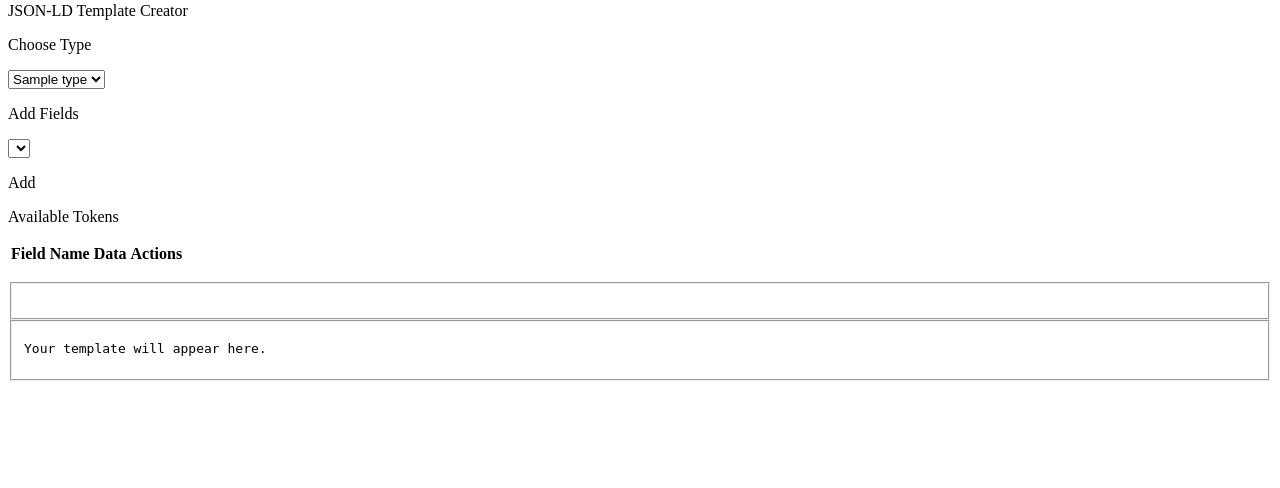
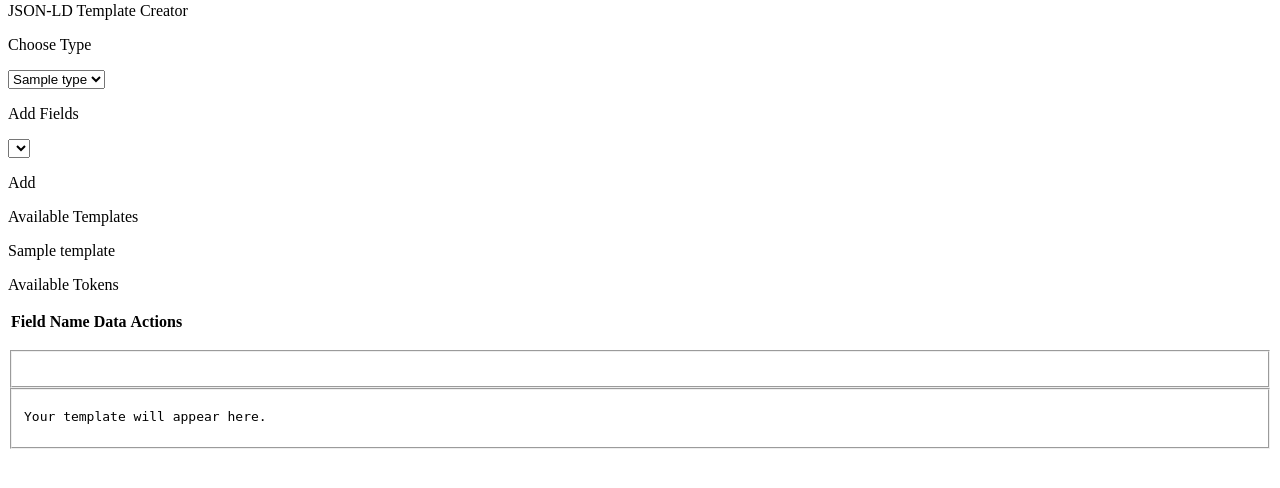
Before and after one commit to dougblackjr/ee-json-ld, a PHP site: template addon/json_ld/views/new.php in a window 1280 px wide. Shown: the part 146-634 px from the top of the page. Run offline with PHP 8.4, Linux system fonts and the light colour scheme; the template is opened without the code that fills it: most values are stand-ins (such as "Sample title", 1, 10 or a date in 2020); data that the repository does not hold is empty.

Commit message:
Template nesting

```diff
--- a/addon/json_ld/views/new.php
+++ b/addon/json_ld/views/new.php
@@ -41,6 +41,12 @@
 								?>
 
 								</select>
+							</div>
+						</div>
+					</div>
+					<div class="col-group">
+						<div class="col w-16">
+							<div class="type-doc">
 								<p class="doc-link"></p>
 							</div>
 						</div>
@@ -52,6 +58,22 @@
 								<select name="jsonld-fields" id="jsonld-fields">
 								</select>
 								<p><a class="btn" id="add-field-button">Add</a></p>
+							</div>
+						</div>
+					</div>
+					<div class="col-group">
+						<div class="col w-16">
+							<div class="template-farm">
+								<p class="title">Available Templates</p>
+								<div id="template-farm">
+									<?php
+										if (!empty($templates)) {
+											foreach ($templates as $template) {
+												echo "<a class='token-drag' draggable='true' ondragstart='dragTemplate(event)' data-id='".$template['id']."'><span class='fa fa-plus-circle'></span>".$template['template_name']."</a>";
+											}
+										}
+									?>
+								</div>
 							</div>
 						</div>
 					</div>
--- a/theme/json_ld/js/app.js
+++ b/theme/json_ld/js/app.js
@@ -7,7 +7,7 @@
 	// WHEN TYPE CHANGE, BUILD THE FORM
 	$( "#jsonld-type" ).change(function() {
 		// Show the pre div
-		$('.add-fields').show();
+		$('.add-fields, .token-farm, .template-farm, .type-doc').show();
 
 		// Blur
 		$('#jsonld-type').blur();
@@ -104,7 +104,7 @@
 			return this.value + '##token'+$token+'##';
 		});
 
-		$('#token-farm').append('<a class="token-drag fa fa-plus-circle" draggable="true" ondragstart="drag(event)">##token'+$token+'##</a>');
+		$('#token-farm').append('<a class="token-drag" draggable="true" ondragstart="drag(event)"><span class="fa fa-plus-circle"></span>##token'+$token+'##</a>');
 
 		$token++;
 
--- a/theme/json_ld/js/draganddrop.js
+++ b/theme/json_ld/js/draganddrop.js
@@ -6,8 +6,12 @@ function drag(ev) {
     ev.dataTransfer.setData("Text", ev.target.text);
 }
 
+function dragTemplate(ev) {
+    ev.dataTransfer.setData("Text", ev.target.dataset.id);
+}
+
 function drop(ev) {
     ev.preventDefault();
     var data = ev.dataTransfer.getData("Text");
-    ev.target.value = ev.target.value + data;
+    ev.target.value = ev.target.value + "##template"+data+"##";
 }
--- a/theme/json_ld/js/load_edit_form.js
+++ b/theme/json_ld/js/load_edit_form.js
@@ -73,7 +73,7 @@ $(document).ready(function($) {
 				$dropdown.append($("<option></option>").attr("value", f).text(e));
 			});
 
-			$('.add-fields').show();
+			$('.add-fields, .token-farm, .template-farm').show();
 
 		},
 		error: function(xhr){
@@ -159,7 +159,7 @@ $(document).ready(function($) {
 
 									}
 
-									$('#token-farm').append('<a class="token-drag fa fa-plus-circle" draggable="true" ondragstart="drag(event)">##token'+split[0]+'##</a>');
+									$('#token-farm').append('<a class="token-drag" draggable="true" ondragstart="drag(event)"><span class="fa fa-plus-circle"></span>##token'+split[0]+'##</a>');
 
 								}
 
@@ -207,7 +207,7 @@ $(document).ready(function($) {
 
 						}
 
-						$('#token-farm').append('<a class="token-drag fa fa-plus-circle" draggable="true" ondragstart="drag(event)">##token'+split[0]+'##</a>');
+						$('#token-farm').append('<a class="token-drag" draggable="true" ondragstart="drag(event)"><span class="fa fa-plus-circle"></span>##token'+split[0]+'##</a>');
 
 						// If value is higher than token currently
 						if(split[0] >= $token) {
```
Also changed, not shown: addon/json_ld/mcp.json_ld.php (+7 -4 lines), addon/json_ld/mod.json_ld.php (+56 -18 lines), addon/json_ld/views/edit.php (+16 -0 lines), theme/json_ld/css/app.css (+6 -5 lines).
